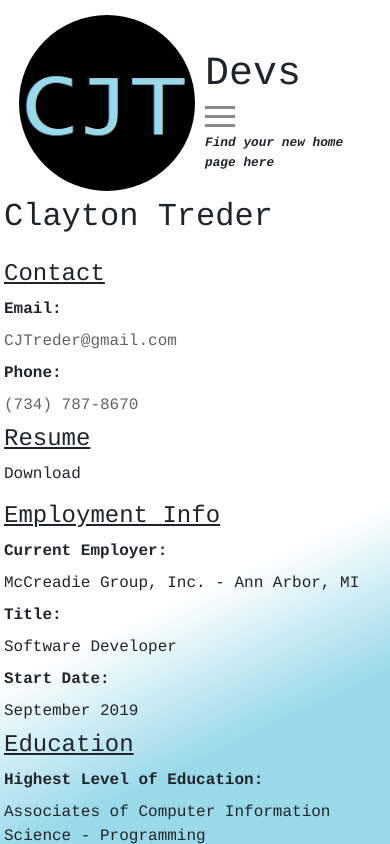
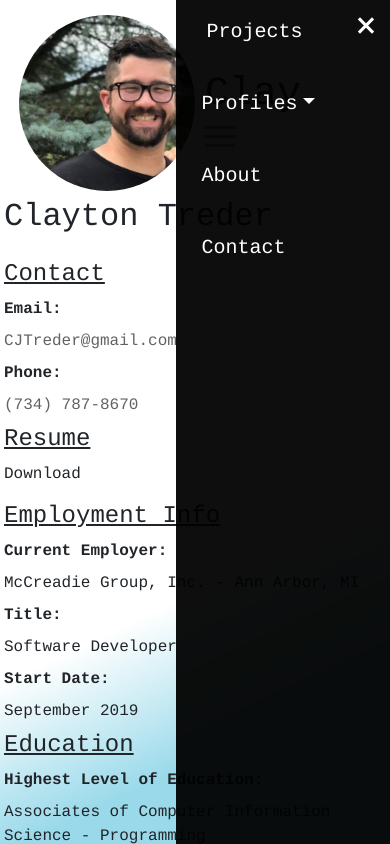
Before and after one commit to ClaytonTreder/cjtdevs-com, a React (Create React App) app: page /profile/clayton-treder in a window 390 px wide. Both pictures are taken after a click on the element 220 px from the left and 116 px from the top of the page. Shown: the top 844 px of the page. Built offline with nearby package versions, Linux system fonts and the light colour scheme.

Commit message:
mobile header update

```diff
--- a/src/components/About/About.js
+++ b/src/components/About/About.js
@@ -7,10 +7,9 @@ function About() {
         <h4>{text.about.title}</h4>
       </div>
       <div class="col-md-8 offset-md-2">
-        <p>{text.about.content.line_1}</p>
-        <p>{text.about.content.line_2}</p>
-        <p>{text.about.content.line_3}</p>
-        <p>{text.about.content.line_4}</p>
+        {text.about.content.map((val) => {
+          return <p>{val}</p>;
+        })}
       </div>
     </div>
   );
--- a/src/components/Header.js
+++ b/src/components/Header.js
@@ -4,13 +4,15 @@ import "../content/header.css";
 import text from "./text.json";
 import logo from "../content/images/misc/logo.png";
 import claytonTreder from "../content/images/clayton-treder.png";
+import { useState } from "react";
 
 function Header() {
-  let { id } = useParams();
-  let location = useLocation();
+  const { id } = useParams();
+  const location = useLocation();
+  const [state, setState] = useState({ mobileNavClass: "mobile-nav-hide" });
   let img, pageTitle, subTitle;
   switch (location.pathname) {
-    case "/profile/" + id:
+    case "/profile/clayton-treder":
       img = claytonTreder;
       pageTitle = "Clay";
       break;
@@ -22,7 +24,14 @@ function Header() {
       break;
   }
   function mobileNavClick() {
-    alert("Yo");
+    const newClass =
+      state.mobileNavClass === "mobile-nav-hide"
+        ? "mobile-nav-show"
+        : "mobile-nav-hide";
+    setState((prevState) => ({
+      ...prevState,
+      mobileNavClass: newClass,
+    }));
   }
   return (
     <div>
@@ -93,6 +102,65 @@ function Header() {
           </h5>
         </div>
       </div>
+      <div className={state.mobileNavClass + " col"}>
+        <div class="form-row float-right pt-2 pr-1" onClick={mobileNavClick}>
+          <div className="menu-icon-x-back"></div>
+          <div className="menu-icon-x-front"></div>
+        </div>
+        <div className="form-row">
+          <h5 class="mb-0 mt-1 pb-4">
+            <a className="pl-3 " href="/">
+              Projects
+            </a>
+          </h5>
+        </div>
+        <div className="form-row">
+          <div class="dropdown mb-0 py-4">
+            <h5
+              class="dropdown-toggle anchor mb-0 pl-3"
+              id="dropdownMenuButton"
+              data-toggle="dropdown"
+              aria-haspopup="true"
+              aria-expanded="false"
+            >
+              Profiles
+            </h5>
+            <div
+              class="dropdown-menu"
+              style={{ backgroundColor: "black" }}
+              aria-labelledby="dropdownMenuButton"
+            >
+              {text.profiles && text.profiles.length > 0
+                ? text.profiles.map((val, ind) => {
+                    return (
+                      <a
+                        key={ind}
+                        class="dropdown-item text-white"
+                        href={"/profile/" + val.id}
+                      >
+                        {val.name}
+                      </a>
+                    );
+                  })
+                : ""}
+            </div>
+          </div>
+        </div>
+        <div className="form-row">
+          <h5 class="mb-0 py-4">
+            <a href="/about" className="pl-3 ">
+              About
+            </a>
+          </h5>
+        </div>
+        <div className="form-row">
+          <h5 class="mb-0 py-4">
+            <a href="/contact" className="pl-3 ">
+              Contact
+            </a>
+          </h5>
+        </div>
+      </div>
     </div>
   );
 }
--- a/src/components/Profiles/Profile.js
+++ b/src/components/Profiles/Profile.js
@@ -117,16 +117,6 @@ function Profile() {
                     );
                   })
                 : ""}
-              <div class="form-row mt-3">
-                <div className="col-12">
-                  <h4>
-                    <u>Testimonials</u>
-                  </h4>
-                  <div className="offset-1">
-                    <p>None yet.. Leave one!</p>
-                  </div>
-                </div>
-              </div>
             </div>
           </div>
         </div>
--- a/src/components/text.json
+++ b/src/components/text.json
@@ -1,13 +1,12 @@
 {
   "about": {
     "title": "About",
-
-    "content": {
-      "line_1": "CJT Devs is collective of software developers looking to build you your next website or app!",
-      "line_2": "Based out of metro Detroit, we are available for consulating, application/website creation, or any general software development needs.",
-      "line_3": "We also provide a place for developers to share their work and a protfolio about themselves.",
-      "line_4": "Thanks for taking the time to look and we hope to hear from you!"
-    }
+    "content": [
+      "CJT Devs is collective of software developers looking to build you your next website or app!",
+      "Based out of metro Detroit, we are available for consulating, application/website creation, or any general software development needs.",
+      "We also provide a place for developers to share their work and a protfolio about themselves.",
+      "Thanks for taking the time to look and we hope to hear from you!"
+    ]
   },
   "contact": {
     "title": "Contact",
@@ -17,10 +16,10 @@
       "message": "Message"
     },
     "respone_messages": {
-      "failed": "Message failed. Ensure you are on secure connection ('https://'), try again shortly or please email us at the email below.",
+      "failed": "Message failed. Ensure you are on secure connection ('https://cjtdevs.com/') and try again shortly or please email us at the email below.",
       "success": "Talk to you soon!"
     },
-    "email_info": "You can also reach out through Email:"
+    "email_info": "You can also reach out to us through email:"
   },
   "profiles": [
     {
--- a/src/content/header.css
+++ b/src/content/header.css
@@ -2,12 +2,41 @@
   .desktop-nav {
     display: none;
   }
+  .mobile-nav-hide {
+    display: none;
+  }
+  .mobile-nav-show {
+    position: absolute;
+    background-color: rgba(0, 0, 0, 0.945);
+    position: fixed;
+    top: 0;
+    right: 0;
+    height: 100%;
+    width: 55%;
+    padding-top: 1em;
+  }
+  .mobile-nav-show,
+  .mobile-nav-show .form-row,
+  .mobile-nav-show div,
+  .mobile-nav-show h5,
+  .mobile-nav-show h5 a {
+    color: white !important;
+    z-index: 110;
+  }
+
+  .mobile-nav-show div div {
+    color: white !important;
+    z-index: 111;
+  }
 }
 @media (min-width: 768px) {
-  .mobile-nav {
+  .mobile-nav,
+  .mobile-nav-show,
+  .mobile-nav-hide,
+  .mobile-nav-bg,
+  .mobile-nav-show h5 a {
     display: none;
   }
-
 }
 
 .menu-icon {
@@ -16,3 +45,19 @@
   background-color: rgba(0, 0, 0, 0.452);
   margin-bottom: 6px;
 }
+
+.menu-icon-x-back {
+  width: 20px;
+  height: 3px;
+  transform: rotate(45deg);
+  background-color: rgb(255, 255, 255);
+  margin-bottom: 6px;
+}
+.menu-icon-x-front {
+  width: 20px;
+  height: 3px;
+  transform: rotate(135deg);
+  background-color: rgb(255, 255, 255);
+  margin-bottom: 6px;
+  margin-left: -20px;
+}
```
Also changed, not shown: src/components/Profiles/Testimonials.js (+10 -0 lines).
